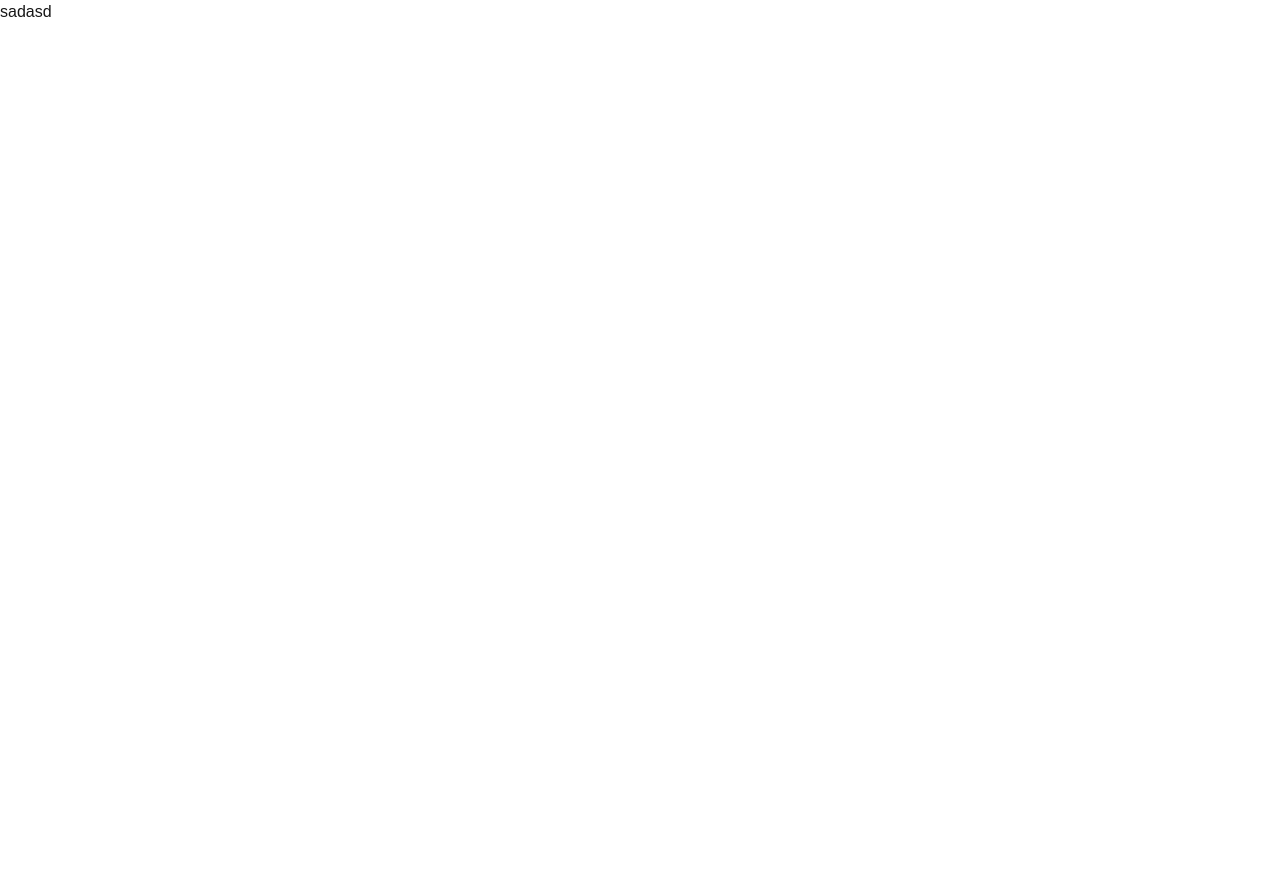
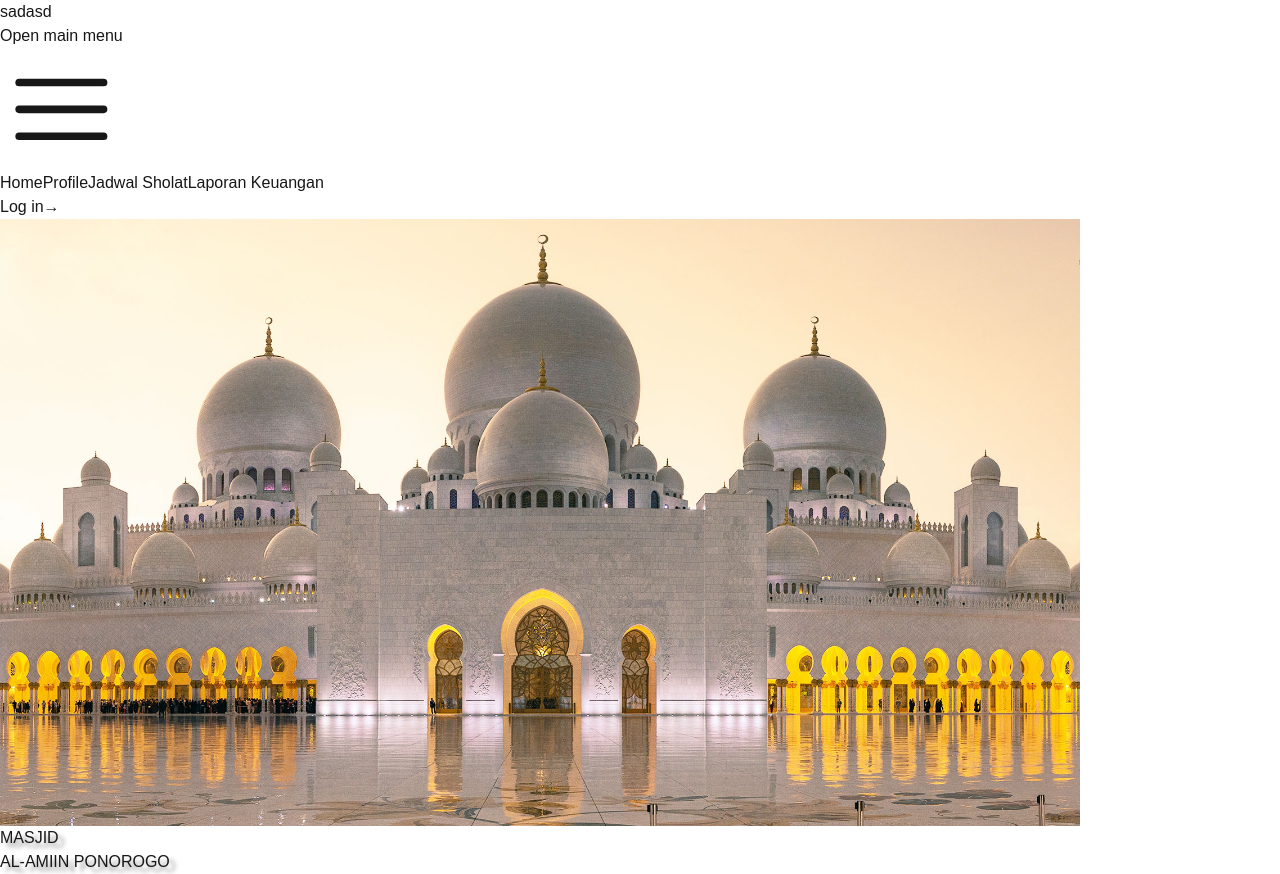
Before and after one commit to otnansirk/mpsque, a Next.js app: page / in a window 1280 px wide. Before the commit the page ends 800 px from the top, so only its background shows below. Built offline with nearby package versions, Linux system fonts and the light colour scheme.

Commit message:
add hero

```diff
--- a/src/app/page.tsx
+++ b/src/app/page.tsx
@@ -1,4 +1,4 @@
-// import Hero from "./components/hero";
+import Hero from "./components/hero";
 // import Features from "./components/features";
 // import About from "./components/about";
 // import Quote from "./components/quote";
@@ -8,8 +8,8 @@
 export default function Home() {
   return (
     <div className="">sadasd
-      {/* <Hero/>
-      <Features/>
+      <Hero/>
+      {/* <Features/>
       <About/>
       <Quote/>
       <Report/>
```
